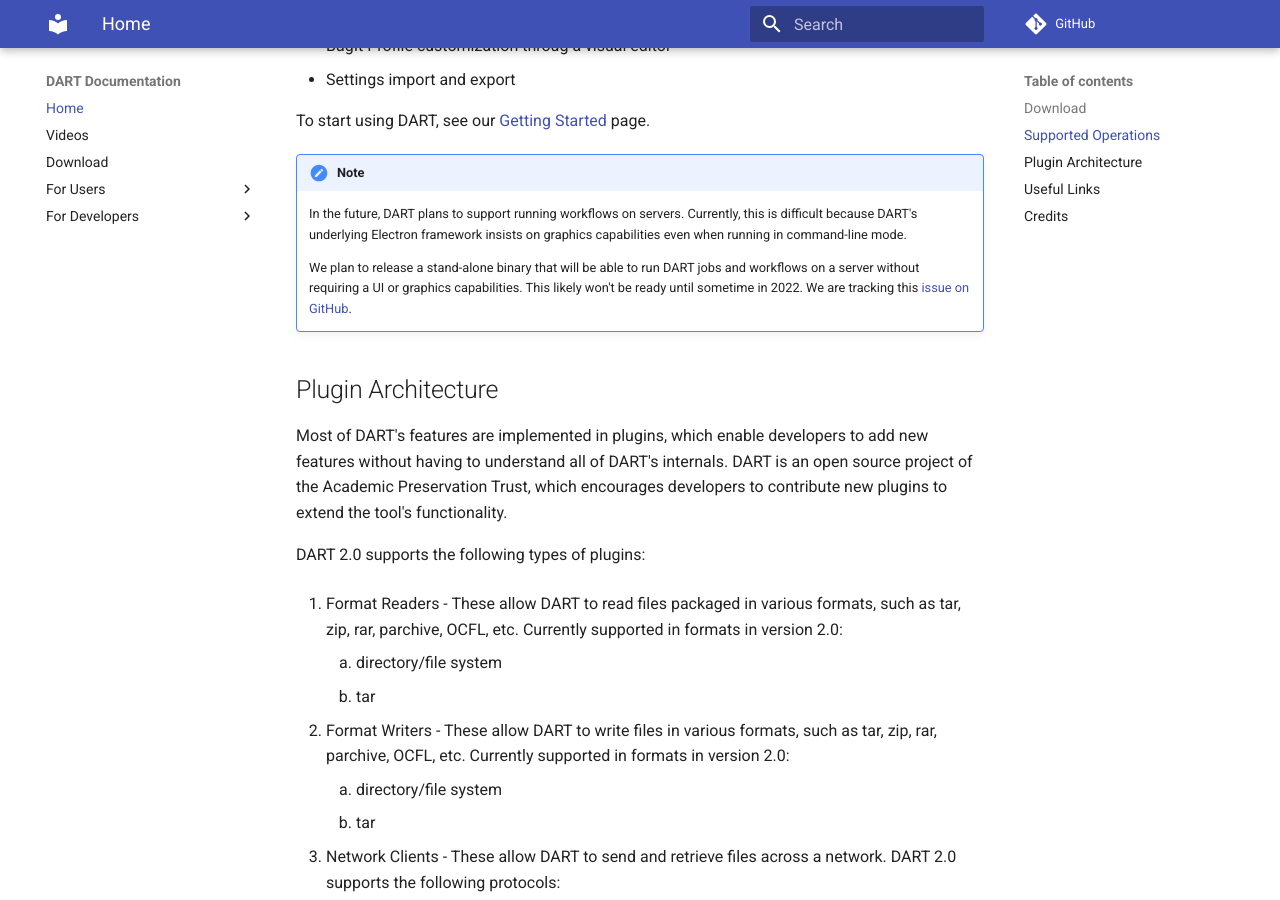
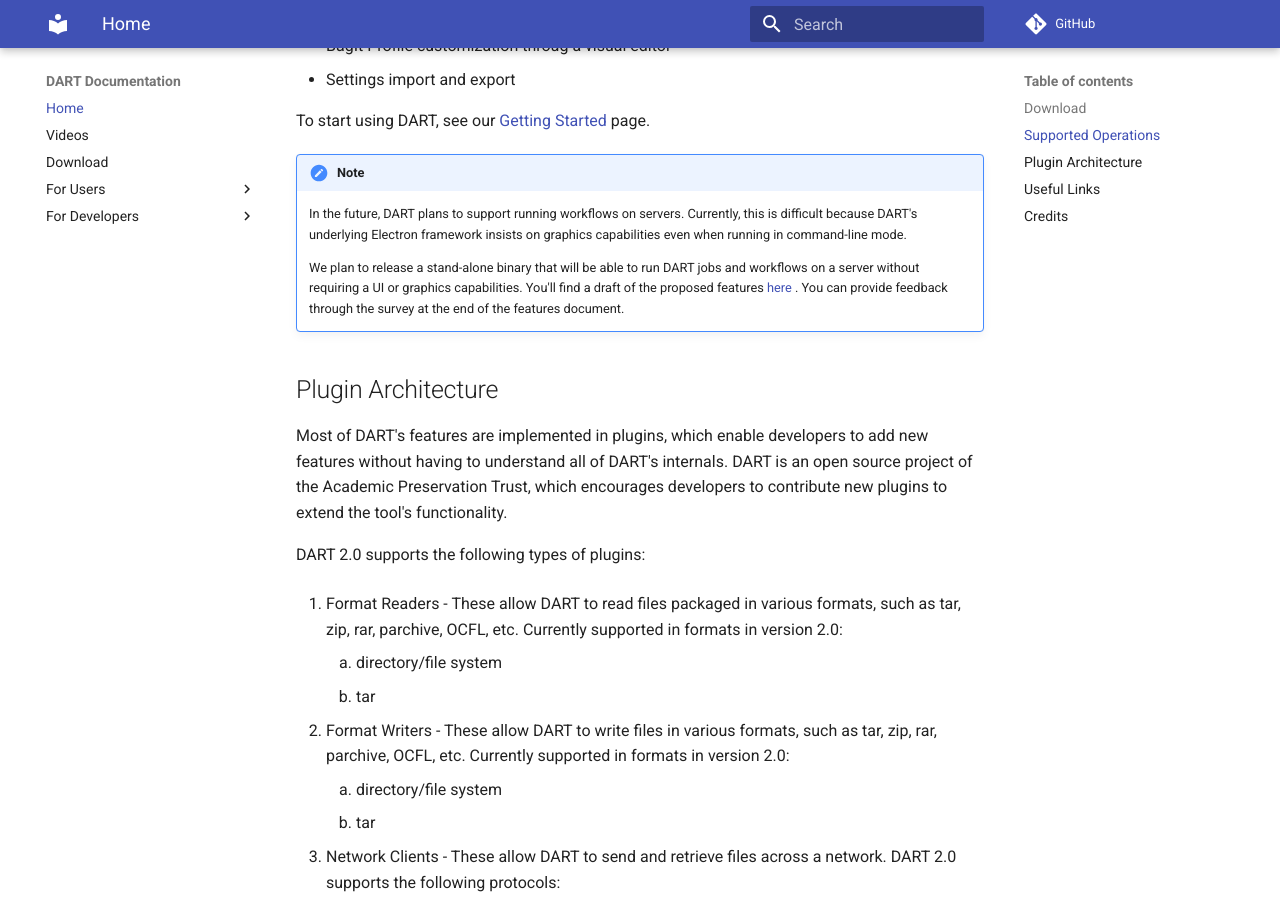
Before and after one commit to APTrust/dart-docs, an MkDocs documentation site: the page built from docs/index.md, in a window 1280 px wide and 900 px high, scrolled down 1050 px. Built offline with MkDocs 1.6.1 and Material for MkDocs 9.7.7, drawn with Linux system fonts in a browser that asks for light colours; comment, search, counter and statistics services are not loaded.

Commit message:
Added link to dart-runner proposal

```diff
--- a/docs/index.md
+++ b/docs/index.md
@@ -32,9 +32,9 @@
     even when running in command-line mode.
 
     We plan to release a stand-alone binary that will be able to run DART jobs and workflows
-    on a server without requiring a UI or graphics capabilities. This likely won't be ready
-    until sometime in 2022. We are tracking this
-    [issue on GitHub](https://github.com/APTrust/dart/issues/500).
+    on a server without requiring a UI or graphics capabilities. You'll find a draft of the
+    proposed features [here ](https://docs.google.com/document/d/15s8tgoYPYTzr6ZIB0u1Nk-YZEGfhrj2CXKv9o9B3ACI/edit?usp=sharing).
+    You can provide feedback through the survey at the end of the features document.
 
 ## Plugin Architecture
 
--- a/docs/users/workflows/index.md
+++ b/docs/users/workflows/index.md
@@ -10,9 +10,9 @@
     even when running in command-line mode.
 
     We plan to release a stand-alone binary that will be able to run DART jobs and workflows
-    on a server without requiring a UI or graphics capabilities. This likely won't be ready
-    until sometime in 2022. We are tracking this
-    [issue on GitHub](https://github.com/APTrust/dart/issues/500).
+    on a server without requiring a UI or graphics capabilities. You'll find a draft of the
+    proposed features [here ](https://docs.google.com/document/d/15s8tgoYPYTzr6ZIB0u1Nk-YZEGfhrj2CXKv9o9B3ACI/edit?usp=sharing).
+    You can provide feedback through the survey at the end of the features document.
 
 ## Defining a Workflow
 
```
